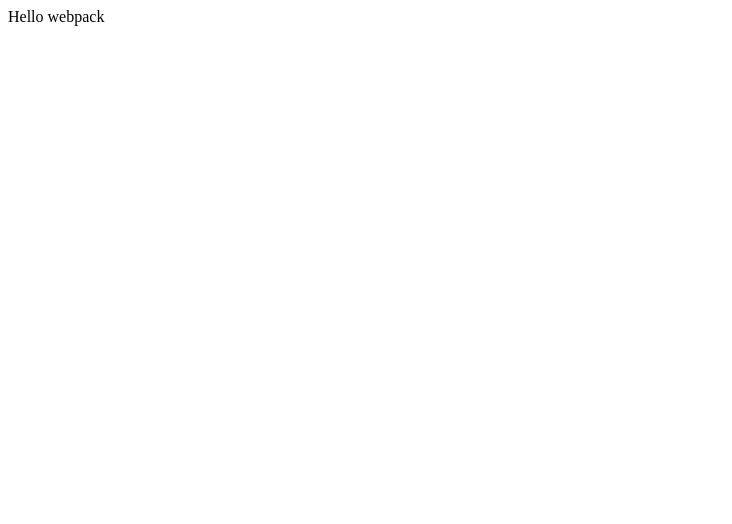
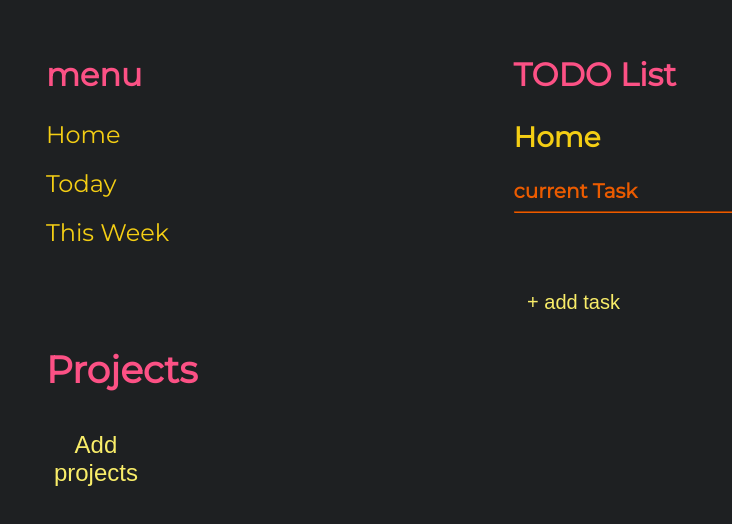
Before and after one commit to Ara404E/My-todo-list, a website built with webpack: page dist/index.html in a window 1280 px wide. Shown: the whole page, without its empty margins (0-732 px from the left). Built offline with Linux system fonts and the light colour scheme.

Commit message:
finished the styling the website

```diff
--- a/package.json
+++ b/package.json
@@ -5,7 +5,8 @@
   "main": "index.js",
   "scripts": {
     "test": "echo \"Error: no test specified\" && exit 1",
-    "build": "webpack"
+    "build": "webpack",
+    "watch": "webpack --watch"
   },
   "repository": {
     "type": "git",
--- a/src/index.js
+++ b/src/index.js
@@ -1,12 +1,2 @@
 import _ from 'lodash';
 import './style.css';
- function component() {
-   const element = document.createElement('div');
-
-  // Lodash, now imported by this script
-   element.innerHTML = _.join(['Hello', 'webpack'], ' ');
-
-   return element;
- }
-
- document.body.appendChild(component());
--- a/src/style.css
+++ b/src/style.css
@@ -0,0 +1,82 @@
+*{
+    box-sizing: border-box;
+}
+@font-face {
+    font-family: 'MyFont';
+    src: url('./Montserrat-Regular.ttf') format('truetype'),
+}
+html{
+    background-color: #1E2022;
+    font-family: 'MyFont';
+}
+h1{
+    font-size: 2rem;
+    color: #FC5185;
+}
+#container{
+    display: flex;
+}
+
+       /* left side */
+
+#left-side{
+        margin: 20px 25% 0 3% ;
+}
+
+.tab-section{
+    margin-top: 20px;
+    margin-bottom: 100px;
+}
+.tab-section > li{
+    margin: 10px 0 20px 0;
+    font-size: 1.5rem;
+    color: #F4CE14;
+    list-style: none;
+    cursor: pointer;
+}
+.tab-section > li:hover{
+    color: #F9ED69;
+}
+.project-section{
+    color: #FC5185;
+    font-size: 2rem;
+}
+.add-project-btn{
+    width: 100px;
+    font-size: 1.5rem;
+    color: #F9ED69;
+    cursor: pointer;
+    border: none;
+    background: none;
+}
+
+         /* right side  */
+
+#right-side{
+     margin-top: 20px;
+     width: 50%;
+}
+.current-tab{
+    font-size: 1.75rem;
+    margin-bottom: 25px;
+    color: #F4CE14;
+}
+.current-task{
+    color: #EB5B00;
+    font-weight: bold;
+    font-size: 1.25rem;
+}
+
+.right-side-container > hr{
+    width: 100%;
+    border-color: #EB5B00;
+}
+.add-task-btn{
+    margin-top: 50px;
+    width: 120px;
+    font-size: 1.25rem;
+    color: #F9ED69;
+    cursor: pointer;
+    border: none;
+    background: none;
+}
--- a/webpack.config.js
+++ b/webpack.config.js
@@ -17,6 +17,10 @@ module.exports = {
         test: /\.(png|svg|jpg|jpeg|gif)$/i,
         type: 'asset/resource',
       },
+           {
+        test: /\.(woff|woff2|eot|ttf|otf)$/i,
+        type: 'asset/resource',
+      },
     ],
   },
 };
```
Also changed, not shown: dist/24785cc015b27a3e964b.ttf (added), dist/bundle.js, dist/index.html, src/Montserrat-Regular.ttf (added).
